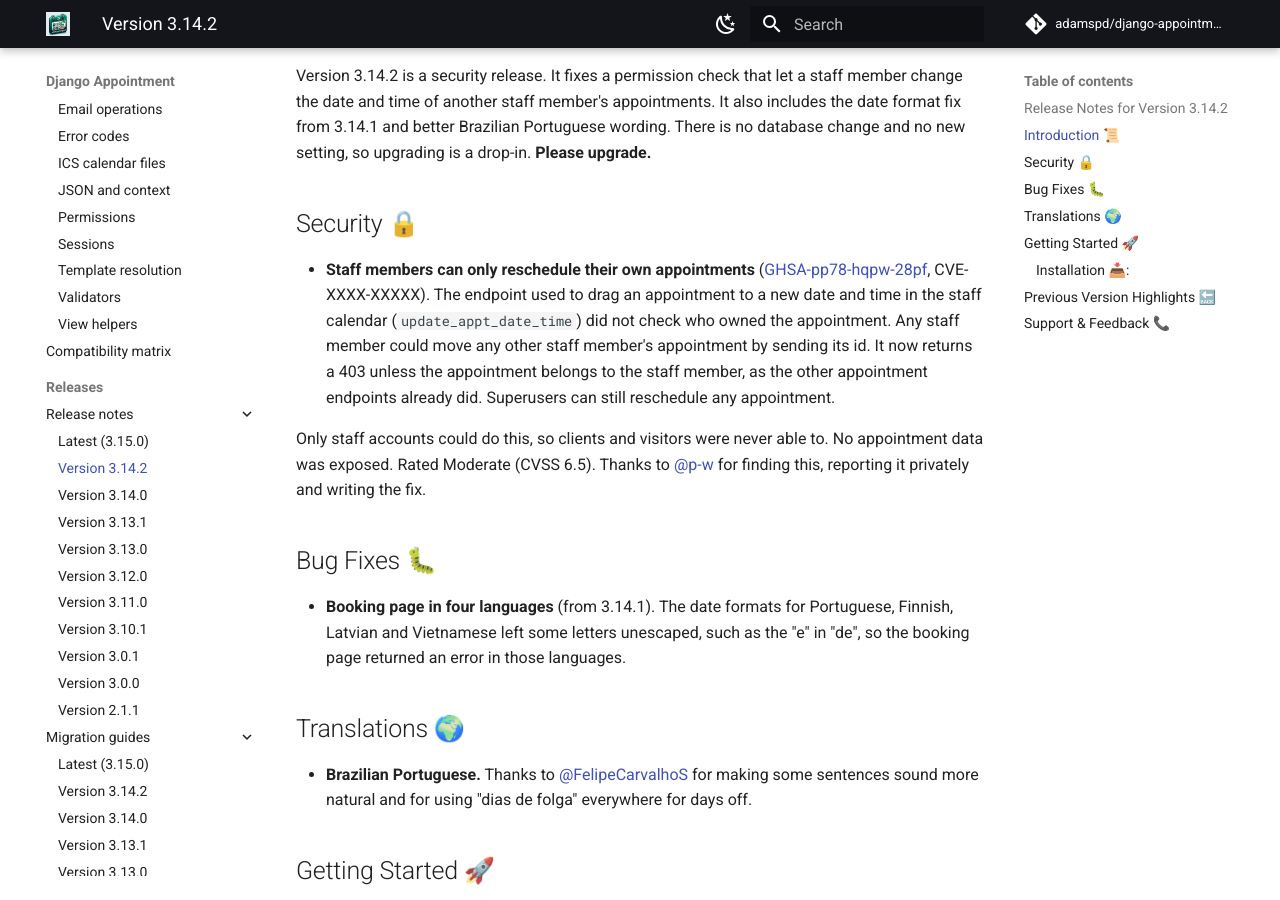
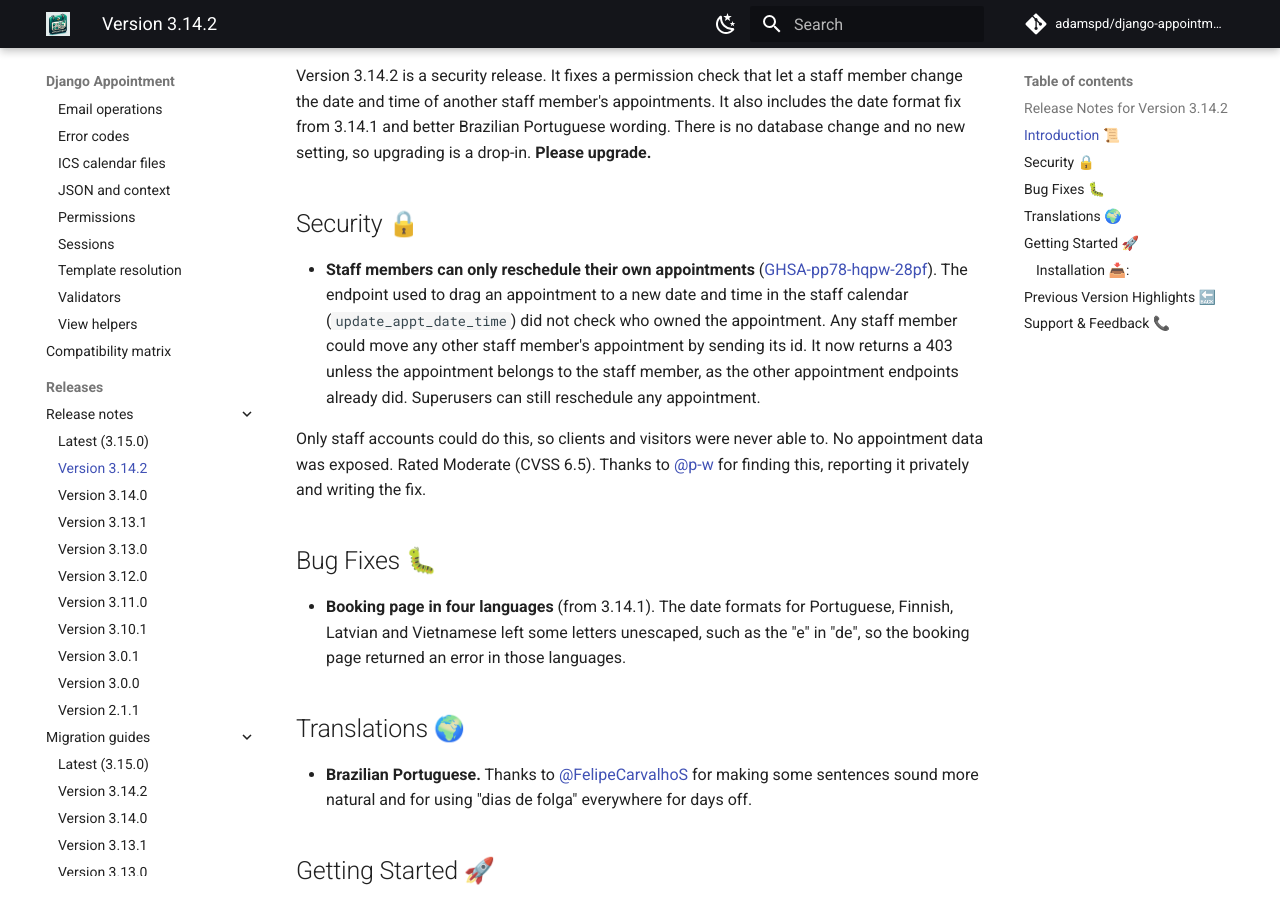
Before and after one commit to adamspd/django-appointment, an MkDocs documentation site: the page built from docs/release_notes/v3_14_2.md, in a window 1280 px wide and 900 px high, scrolled down 308 px. Built offline with MkDocs 1.6.1 and Material for MkDocs 9.7.7, drawn with Linux system fonts in a browser that asks for light colours; comment, search, counter and statistics services are not loaded.

Commit message:
Remove CVE placeholder from 3.14.2 notes

```diff
--- a/docs/release_notes/v3_14_2.md
+++ b/docs/release_notes/v3_14_2.md
@@ -13,8 +13,8 @@ wording. There is no database change and no new setting, so upgrading is a drop-
 ## Security 🔒
 
 - **Staff members can only reschedule their own appointments**
-  ([GHSA-pp78-hqpw-28pf](https://github.com/adamspd/django-appointment/security/advisories/GHSA-pp78-hqpw-28pf),
-  CVE-XXXX-XXXXX). The endpoint used to drag an appointment to a new date and time in the staff calendar
+  ([GHSA-pp78-hqpw-28pf](https://github.com/adamspd/django-appointment/security/advisories/GHSA-pp78-hqpw-28pf)).
+  The endpoint used to drag an appointment to a new date and time in the staff calendar
   (`update_appt_date_time`) did not check who owned the appointment. Any staff member could move any other staff
   member's appointment by sending its id. It now returns a 403 unless the appointment belongs to the staff member, as
   the other appointment endpoints already did. Superusers can still reschedule any appointment.
```
